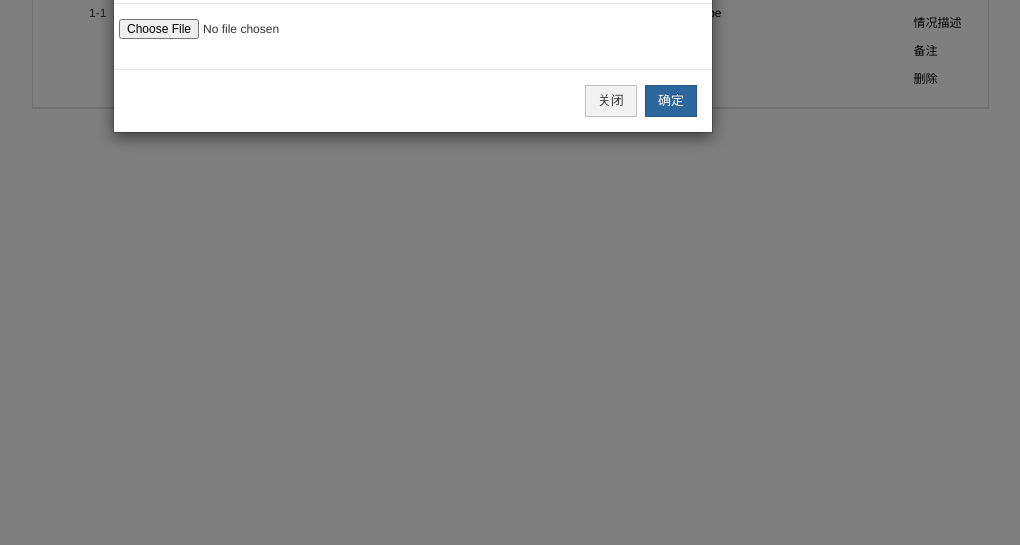
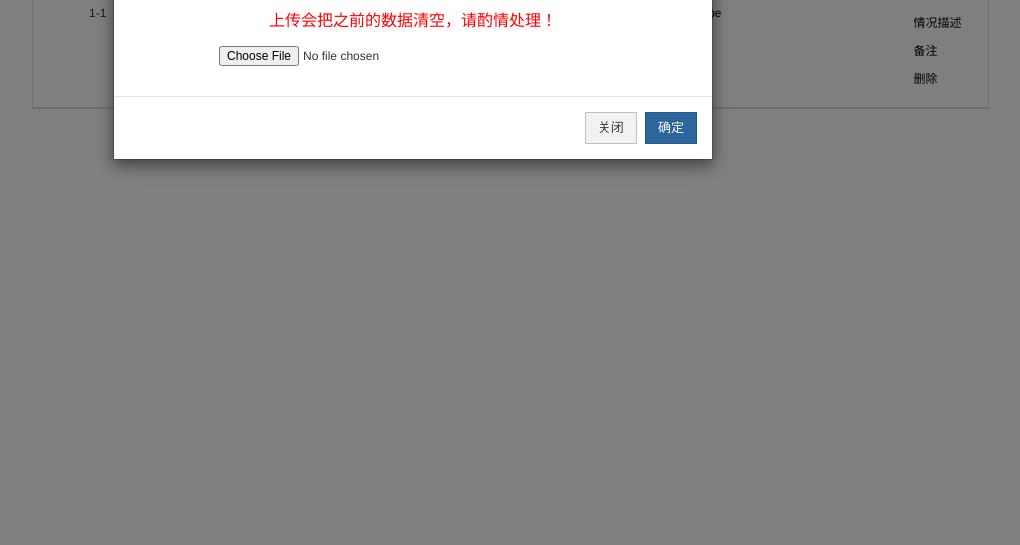
Before and after one commit to superOnes/roomBuy, a Django app: page /1/rooms/ in a window 1280 px wide, after a click on "导入房源". Shown: the part 255-800 px from the top of the page, without its empty margins (227-1247 px from the left). Run offline with Django 3.2, Linux system fonts and the light colour scheme; a user stored in the database is signed in; tables that the repository leaves empty hold one stand-in row (values such as "Sample post"); some libraries are stand-ins or nearby versions.

Commit message:
导入温馨提示

```diff
--- a/static/customJS/index.js
+++ b/static/customJS/index.js
@@ -85,10 +85,11 @@ function submitFile(event,thisID){
 };
 //导入房价文件
 function roomPriceFile(event,thisID){
+	$(event).attr("disabled","disabled");
 	var files = $("#priceFile")[0].files;
 	var data = new FormData(); //转化为表单格式的数据
-    data.append('file', files[0]);
-    data.append('id', thisID);
+  data.append('file', files[0]);
+  data.append('id', thisID);
 	$.ajax({
 		type:"POST",
 		url:"/import/rooms/",
--- a/static/style/style.css
+++ b/static/style/style.css
@@ -43,6 +43,18 @@ input[type="number"]{
 	margin:0 5px;
 	line-height: 30px;
 }
+/*温馨提示*/
+.tip{
+	font-size: 16px;
+	text-align: center;
+	line-height: 30px;
+	color:red;
+}
+
+#priceFile{
+	margin: 0 0 0 100px !important;
+}
+
 
 
 
@@ -313,7 +325,7 @@ input[type="number"]{
 }
 
 #files{
-	margin-left:20px !important;
+	margin-left:100px !important;
 }
 
 .status{
--- a/templates/customer_list.html
+++ b/templates/customer_list.html
@@ -34,6 +34,7 @@
 					<h4 class="modal-title">上传文件</h4>
 				</div>
 				<div class="modal-body">
+					<p class="tip">上传会把之前的数据清空，请酌情处理！</p>
 					<form class="form-horizontal">
 						<div class="form-group">
 							<input type="file" name="file" id="files" onclick="$('.btn_up').removeAttr('disabled','disabled');" />
--- a/templates/eventdetail_list.html
+++ b/templates/eventdetail_list.html
@@ -40,9 +40,10 @@
 					<h4 class="modal-title" id="exampleModalLabel">上传文件</h4>
 				</div>
 				<div class="modal-body">
+					<p class="tip">上传会把之前的数据清空，请酌情处理！</p>
 					<form class="form-horizontal">
 						<div class="form-group">
-							<input type="file" name="file" id="priceFile" onclick="$('.btn_up').removeAttr('disabled','disabled');"  />
+							<input type="file" name="file" id="priceFile" onclick="$('.btn_up').removeAttr('disabled','disabled');" />
 						</div>
 					</form>
 				</div>
```
Also changed, not shown: templates/popup/event_create.html (+4 -4 lines).
